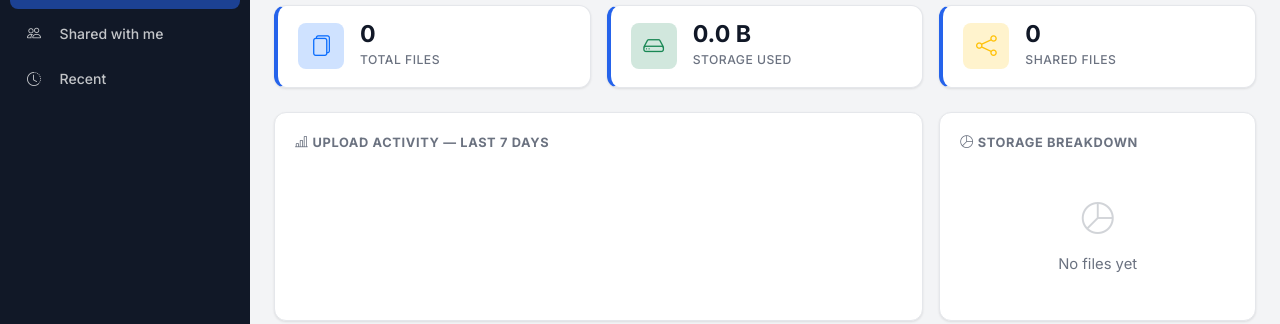
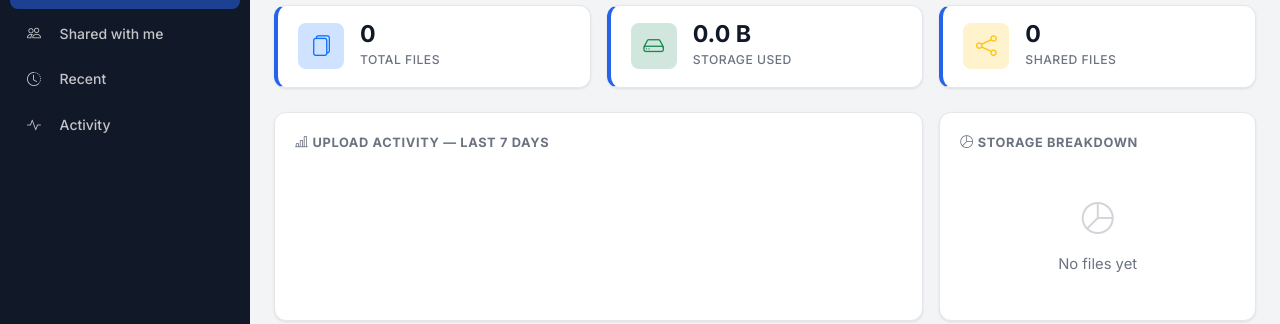
Before and after one commit to sufyaani301-coder/Final-Year-Project, a Flask app: page /dashboard in a window 1280 px wide. Shown: the part 120-444 px from the top of the page. Run offline with Flask 3, Linux system fonts and the light colour scheme; the visitor is signed in with stand-in values (Sample User, id 1); data comes from the database, SQL or seed files in the repository; data that the repository does not hold is empty; some libraries are stand-ins or nearby versions.

Commit message:
Add Activity link to dashboard sidebar below Recent

```diff
--- a/templates/dashboard.html
+++ b/templates/dashboard.html
@@ -28,6 +28,11 @@
         <a href="{{ url_for('dashboard', section='recent') }}"
            class="nav-link sidebar-link {% if section=='recent' %}active{% endif %}">
           <i class="bi bi-clock-history me-2"></i>Recent
+        </a>
+      </li>
+      <li class="nav-item">
+        <a href="{{ url_for('activity_log') }}" class="nav-link sidebar-link">
+          <i class="bi bi-activity me-2"></i>Activity
         </a>
       </li>
       {% if current_user.is_admin %}
```
